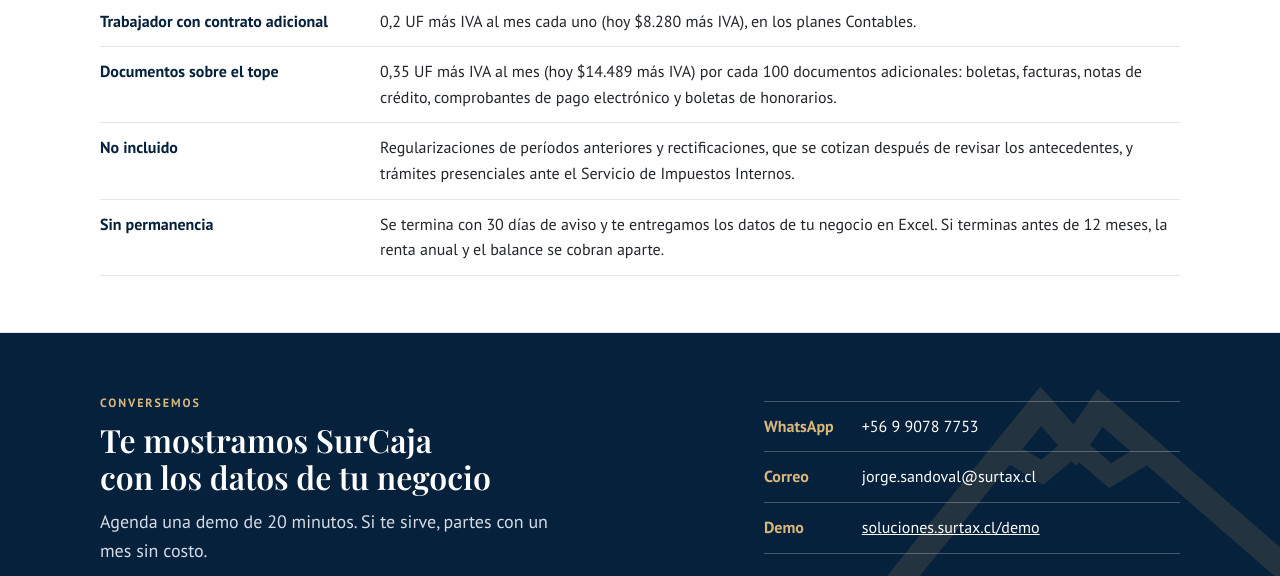
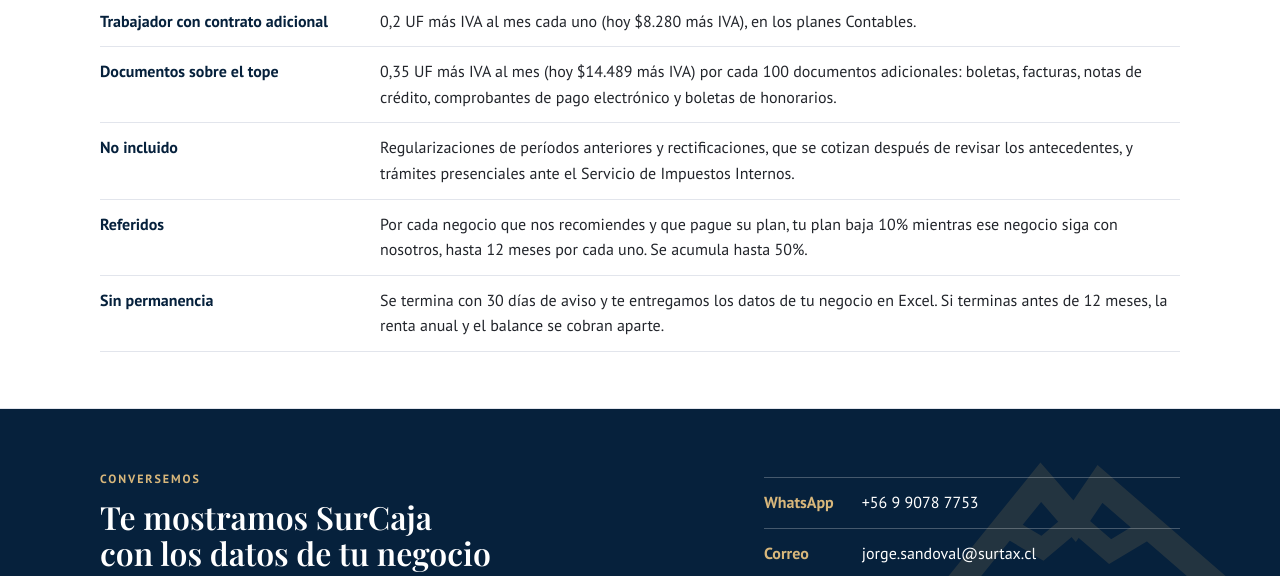
Before and after one commit to Surtax2026/soluciones, a plain HTML site: page surcaja/planes/index.html in a window 1280 px wide. Shown: the part 5684-6260 px from the top of the page. Drawn offline with nearby package versions, Linux system fonts and the light colour scheme.

Commit message:
Planes SurCaja: programa de referidos

```diff
--- a/surcaja/planes/index.html
+++ b/surcaja/planes/index.html
@@ -353,6 +353,7 @@ footer{padding-block:28px;font-size:13px;color:var(--muted)}
     <dt>Trabajador con contrato adicional</dt><dd>0,2 UF más IVA al mes cada uno (hoy $8.280 más IVA), en los planes Contables.</dd>
     <dt>Documentos sobre el tope</dt><dd>0,35 UF más IVA al mes (hoy $14.489 más IVA) por cada 100 documentos adicionales: boletas, facturas, notas de crédito, comprobantes de pago electrónico y boletas de honorarios.</dd>
     <dt>No incluido</dt><dd>Regularizaciones de períodos anteriores y rectificaciones, que se cotizan después de revisar los antecedentes, y trámites presenciales ante el Servicio de Impuestos Internos.</dd>
+    <dt>Referidos</dt><dd>Por cada negocio que nos recomiendes y que pague su plan, tu plan baja 10% mientras ese negocio siga con nosotros, hasta 12 meses por cada uno. Se acumula hasta 50%.</dd>
     <dt>Sin permanencia</dt><dd>Se termina con 30 días de aviso y te entregamos los datos de tu negocio en Excel. Si terminas antes de 12 meses, la renta anual y el balance se cobran aparte.</dd>
   </dl>
 </div></section>
```
